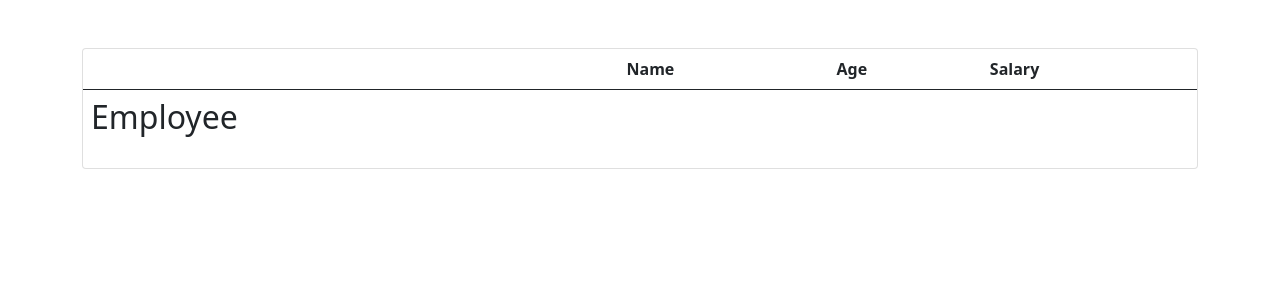
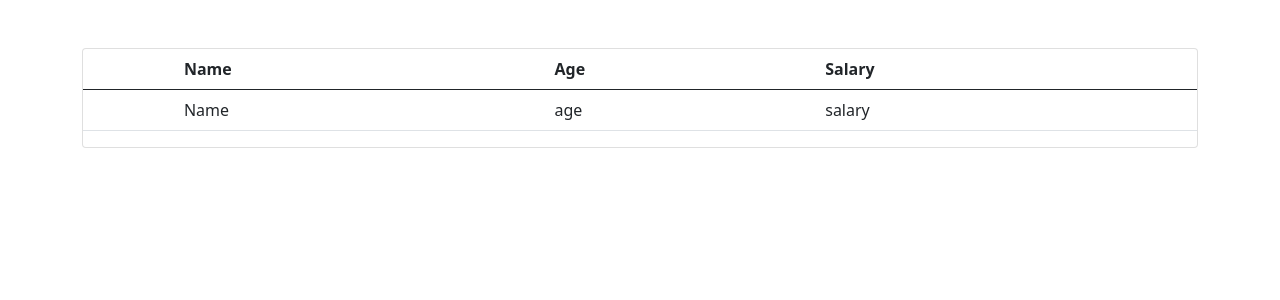
Before and after one commit to johanssonfridamaria/employees-list, a Vue app: page / in a window 1280 px wide. Shown: the top 300 px of the page. Built offline with nearby package versions, Linux system fonts and the light colour scheme.

Commit message:
changed to table row in item

```diff
--- a/src/components/EmployeeItem.vue
+++ b/src/components/EmployeeItem.vue
@@ -1,7 +1,10 @@
 <template>
-  <div>
-    <h2>Employee</h2>
-  </div>
+  <tr>
+    <th scope="row"></th>
+    <td>Name </td>
+    <td>age</td>
+    <td>salary</td>
+  </tr>
 </template>
 
 <script>
```
